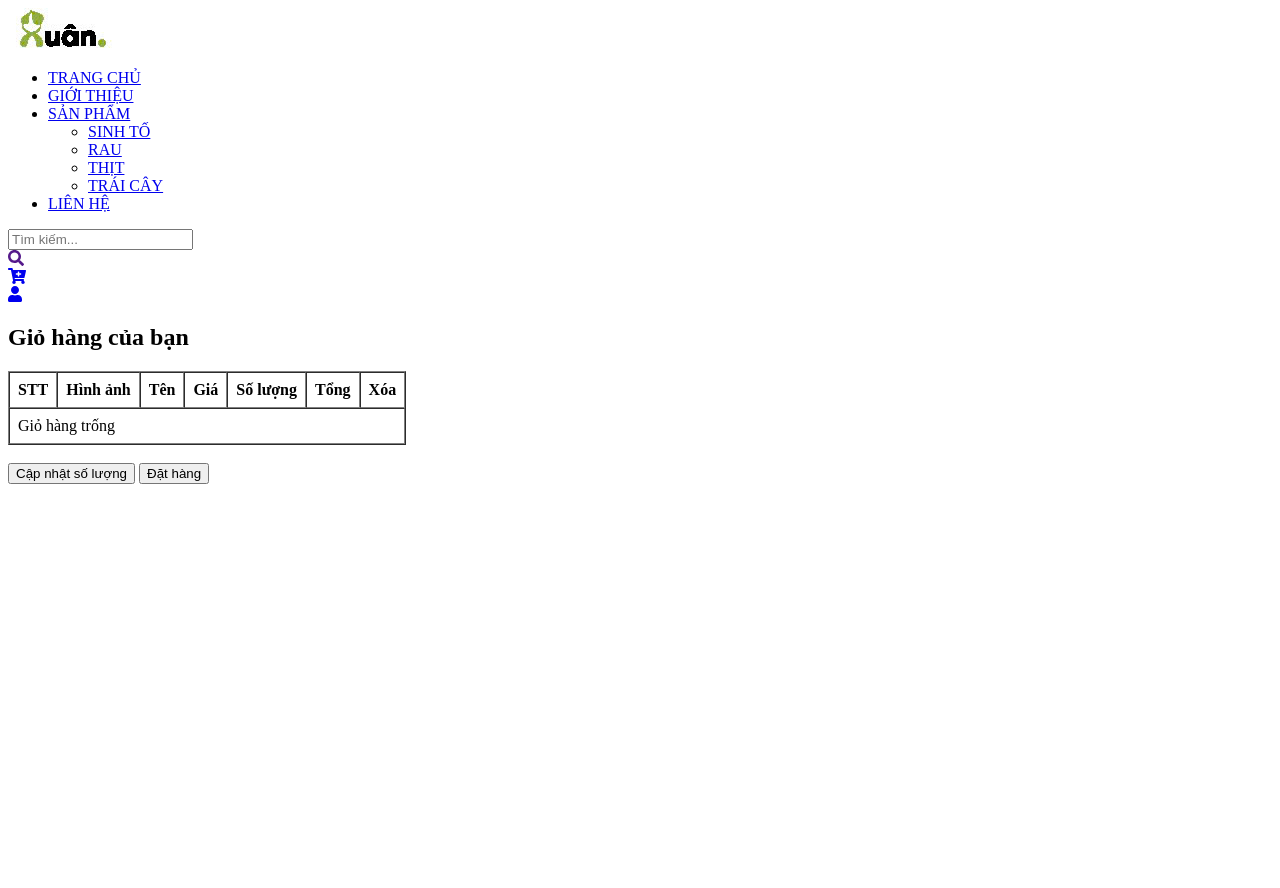
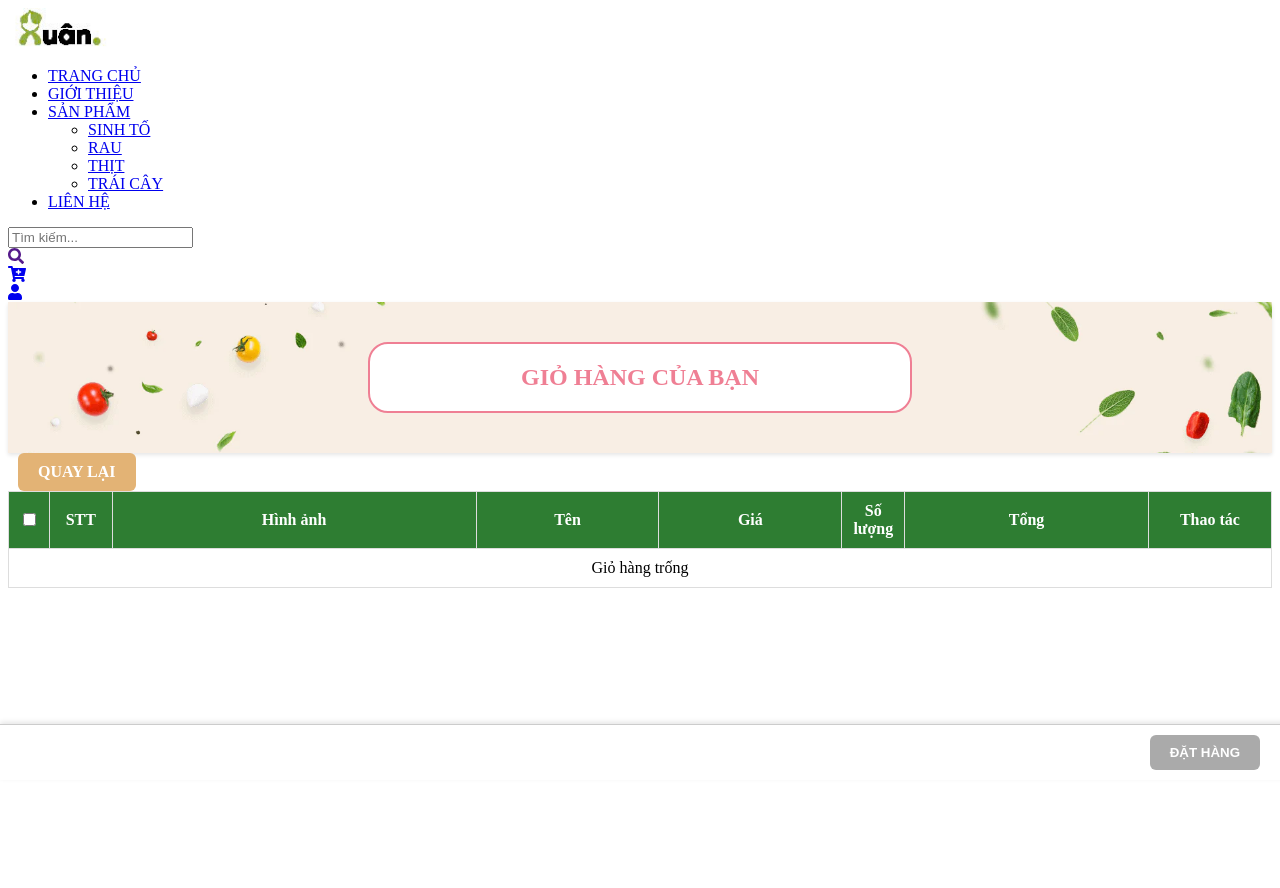
Before and after one commit to xuanphan1i/webbanhang2025, a PHP site: page /webbanhang/giohang.php in a window 1280 px wide. Before the commit the page ends 484 px from the top, so only its background shows below. Run offline with PHP 8.4, Linux system fonts and the light colour scheme.

Commit message:
update code lần 3

```diff
--- a/public/giohang.php
+++ b/public/giohang.php
@@ -1,6 +1,7 @@
 <?php
 session_start();
 
+// XỬ LÝ THÊM SẢN PHẨM
 if (isset($_POST['them_gio'])) {
     $sp = [
         'id' => $_POST['id'],
@@ -16,60 +17,63 @@ if (isset($_POST['them_gio'])) {
 
     $_SESSION['giohang'][] = $sp;
 
-    // Chuyển hướng lại trang giỏ hàng kèm thông báo
     header("Location: giohang.php?success=1");
     exit;
-}
-
-// XỬ LÝ THÊM SẢN PHẨM
-if (isset($_POST['them_gio'])) {
-    $sp = [
-        'id' => $_POST['id'],
-        'ten' => $_POST['ten'],
-        'gia' => $_POST['gia'],
-        'hinh' => $_POST['hinh'],
-        'soluong' => $_POST['soluong']
-    ];
-
-    if (!isset($_SESSION['giohang'])) {
-        $_SESSION['giohang'] = [];
-    }
-
-    $_SESSION['giohang'][] = $sp;
 }
 
 // XỬ LÝ XÓA SẢN PHẨM
 if (isset($_GET['xoa'])) {
     $index = $_GET['xoa'];
     unset($_SESSION['giohang'][$index]);
-    $_SESSION['giohang'] = array_values($_SESSION['giohang']); // Sắp xếp lại key
+    $_SESSION['giohang'] = array_values($_SESSION['giohang']); // Reset key
+    header("Location: giohang.php");
+    exit;
 }
 
-// XỬ LÝ CẬP NHẬT SỐ LƯỢNG
-if (isset($_POST['capnhat'])) {
-    foreach ($_POST['soluong'] as $index => $so_luong_moi) {
+// CẬP NHẬT SỐ LƯỢNG QUA GET
+if (isset($_GET['capnhat'])) {
+    $index = $_GET['capnhat'];
+    $so_luong_moi = $_GET['soluong'] ?? null;
+    if (is_numeric($index) && is_numeric($so_luong_moi) && $so_luong_moi > 0) {
         $_SESSION['giohang'][$index]['soluong'] = $so_luong_moi;
     }
+    header("Location: giohang.php");
+    exit;
 }
+?>
 
-// HIỂN THỊ GIAO DIỆN
-?>
-<?php require '../includes/T11header.php' ?>
-<!-- ✅ Đặt đoạn thông báo tại đây -->
+<!DOCTYPE html>
+<html lang="vi">
+<head>
+    <meta charset="UTF-8">
+    <title>Giỏ hàng</title>
+    <link rel="icon" type="image/png" href="../public/assets/img/favicon/android-chrome-512x512.png">
+</head>
+<body>
+<?php require '../includes/T11header.php'; ?>
+
 <?php if (isset($_GET['success'])): ?>
     <div style="color: green; font-weight: bold;">✅ Sản phẩm đã được thêm vào giỏ hàng!</div>
 <?php endif; ?>
-<h2>Giỏ hàng của bạn</h2>
+
+<div class="h22"><h2>Giỏ hàng của bạn</h2></div>
+
+<div class="baoa">
+    <a href="javascript:history.back()" class="btn-quay-lai">Quay lại</a>
+</div>
+
+<div class="baoform">
     <form method="POST">
-<table border="1" cellpadding="8" cellspacing="0">
+        <table border="1" cellpadding="8" cellspacing="0" style="width: 100%;">
             <tr>
-        <th>STT</th>
-        <th>Hình ảnh</th>
-        <th>Tên</th>
-        <th>Giá</th>
-        <th>Số lượng</th>
-        <th>Tổng</th>
-        <th>Xóa</th>
+                <th><input type="checkbox" id="chon_tatca" onclick="toggleCheckboxes(this)"></th>
+                <th width="5%">STT</th>
+                <th width="30%">Hình ảnh</th>
+                <th width="15%">Tên</th>
+                <th width="15%">Giá</th>
+                <th width="5%">Số lượng</th>
+                <th width="20%">Tổng</th>
+                <th width="15%">Thao tác</th>
             </tr>
 
             <?php
@@ -78,25 +82,197 @@ if (isset($_POST['capnhat'])) {
                 foreach ($_SESSION['giohang'] as $index => $sp) {
                     $tien = $sp['gia'] * $sp['soluong'];
                     $tong += $tien;
-            echo "<tr>
-                <td>".($index+1)."</td>
-                <td><img src='images/{$sp['hinh']}' width='50'></td>
-                <td>{$sp['ten']}</td>
-                <td>{$sp['gia']}</td>
+
+                    echo '<tr>
+                        <td><input type="checkbox" name="chon_sp[]" value="' . $index . '"></td>
+                        <td>' . ($index + 1) . '</td>
+                        <td><img src="' . $sp['hinh_anh'] . '" width="50"></td>
+                        <td>' . $sp['ten'] . '</td>
+                        <td>' . $sp['gia'] . '</td>
+                        <td><input type="number" id="soluong_' . $index . '" value="' . $sp['soluong'] . '" min="1"></td>
+                        <td>' . $tien . '</td>
                         <td>
-                    <input type='number' name='soluong[$index]' value='{$sp['soluong']}' min='1'>
+                            <a href="giohang.php?xoa=' . $index . '">Xóa</a><br>
+                            <a href="#" onclick="capNhatSoLuong(' . $index . ')">Cập nhật</a>
                         </td>
-                <td>$tien</td>
-                <td><a href='giohang.php?xoa=$index'>Xóa</a></td>
-            </tr>";
+
+                    </tr>';
                 }
             } else {
-        echo "<tr><td colspan='7'>Giỏ hàng trống</td></tr>";
+                echo '<tr><td colspan="8">Giỏ hàng trống</td></tr>';
             }
             ?>
         </table>
+    </form>
+</div>
+    <!-- ✅ Thanh cố định cuối màn hình -->
+    <div class="thanh-cuoi-man-hinh">
+        <form method="POST">
+            <!-- <button type="submit" name="capnhat">Cập nhật số lượng</button> -->
 
-<br>
-<button type="submit" name="capnhat">Cập nhật số lượng</button>
-<a href="dathang.php"><button type="button">Đặt hàng</button></a>
+            <button type="submit" name="dathang"
+                id="nutDatHang"
+                <?php if (!isset($_SESSION['user'])) echo 'disabled'; ?>>
+                Đặt hàng
+            </button>
         </form>
+    </div>
+<!-- ✅ JavaScript -->
+<script>
+function toggleCheckboxes(master) {
+    const checkboxes = document.querySelectorAll("input[name='chon_sp[]']");
+    checkboxes.forEach(cb => cb.checked = master.checked);
+}
+
+function capNhatSoLuong(index) {
+    const input = document.getElementById('soluong_' + index);
+    const soLuongMoi = input.value;
+    if (soLuongMoi > 0) {
+        window.location.href = 'giohang.php?capnhat=' + index + '&soluong=' + soLuongMoi;
+    } else {
+        alert('Số lượng phải lớn hơn 0');
+    }
+}
+</script>
+</body>
+</html>
+
+<style>
+    .baoform{
+        /* display:flex;
+        justify-content: center; */
+        margin-bottom: 300px;
+    }
+    .baoform table th,
+.baoform table td {
+    text-align: center;
+    padding: 10px;
+}
+
+.baoform img {
+    max-width: 100px;
+    height: auto;
+}
+
+    .h22 {
+
+            padding: 40px 0;
+            background-image: url(../public/assets/img/main/gioiThieu/a1.png);
+            background-size: cover;
+            background-position: center;
+            display: flex;
+            justify-content: center;
+            align-items: center;
+            text-transform: uppercase;
+            z-index: 999;
+            box-shadow: 0 2px 4px rgba(0,0,0,0.1);
+
+            }
+
+    .h22 h2{
+            width: 500px;
+            display: flex;
+            justify-content: center;
+            align-items: center;
+            background-color: #ffff;
+            border: 2px solid #ef7f94;
+            border-radius: 20px;
+            margin: 0;
+            padding: 20px;
+            color: #ef7f94 ;
+
+    }
+   button[type="submit"],
+button[type="button"] {
+    display: inline-block;
+    padding: 10px 20px;
+    background-color: #e3b375;
+    color: white;
+    text-decoration: none;
+    border-radius: 6px;
+    font-weight: bold;
+    text-transform: uppercase;
+    transition: background-color 0.3s ease;
+    margin-left: 10px;
+    margin-top: 0px;
+    border: none;
+    cursor: pointer;
+}
+
+/* Hover tách riêng ra */
+button[type="submit"]:hover,
+button[type="button"]:hover {
+    background-color: #ef7f94; /* đậm hơn khi hover */
+}
+
+    .btn-quay-lai {
+            display: inline-block;
+            padding: 10px 20px;
+            background-color: #e3b375;
+            color: white;
+            text-decoration: none;
+            border-radius: 6px;
+            font-weight: bold;
+            text-transform: uppercase;
+            transition: background-color 0.3s ease;
+            margin-left: 10px;
+            margin-top: 0px;
+    }
+
+    .btn-quay-lai:hover {
+            background-color: #ef7f94; /* đậm hơn khi hover */
+        }
+        table {
+            width: 100%;
+            border-collapse: collapse;
+            background-color: #fff;
+        }
+
+        th, td {
+            padding: 10px;
+            border: 1px solid #ddd;
+            text-align: center;
+        }
+
+        th {
+            background-color: #2e7d32;
+            color: #fff;
+        }
+
+        img {
+            width: 100px;
+            height: auto;
+        }
+.thanh-cuoi-man-hinh {
+    position: fixed;
+    bottom: 0;
+    left: 0;
+    width: 100%;
+    background: #fff;
+    border-top: 1px solid #ccc;
+    padding: 10px 20px;
+    text-align: right;
+    box-shadow: 0 -2px 5px rgba(0,0,0,0.1);
+    z-index: 999;
+    margin-bottom: 20px;
+
+}
+
+.thanh-cuoi-man-hinh form {
+    display: flex;
+    justify-content: flex-end;
+    align-items: center;
+    gap: 10px;
+    flex-wrap: wrap;
+    margin-right: 40px;
+}
+
+
+
+.thanh-cuoi-man-hinh button:disabled {
+    background-color: #aaa;
+    cursor: not-allowed;
+}
+
+
+</style>
--- a/public/gioithieu.php
+++ b/public/gioithieu.php
@@ -167,7 +167,7 @@
     <div class="uu_dai" style="margin-top: 90px">
       <div class="giam_gia_soc">
         <div class="giam1">Giảm giá sốc!</div>
-        <div class="giam2">Cửa hàng Oars Ưu đãi giảm giá 50%</div>
+        <div class="giam2">Cửa hàng Oars Ưu đãi giảm giá 50% khi mua tại cửa hàng</div>
         <img src="../img/main/la2.png" alt="" />
         <div class="xem_ngay">
           <a href=" " class="a_xem"> </a>
```
Lines whose indentation alone changed are shown as unchanged.
